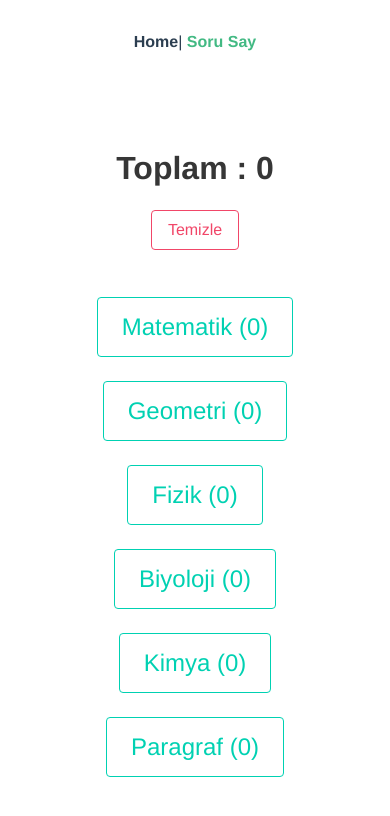
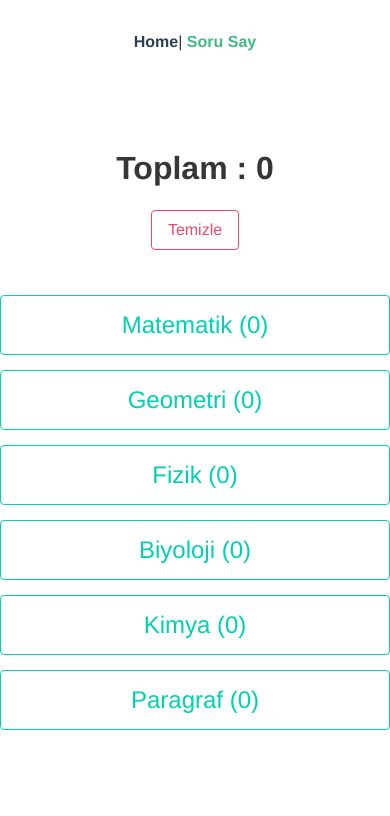
Before and after one commit to TheYkk/soru-say, a Vue app: page /soru in a window 390 px wide. Shown: the top 816 px of the page. Built offline with nearby package versions, Linux system fonts and the light colour scheme.

Commit message:
Mobile First Fixed

```diff
--- a/src/components/SoruSay.vue
+++ b/src/components/SoruSay.vue
@@ -1,48 +1,31 @@
 <template>
   <div class="container">
     <h1 class="title">Toplam : {{ $store.getters.topla }}</h1>
-    <a id="temizle" v-on:click="clear()" class="button is-danger is-outlined">Temizle</a>
-    <div class="columns">
-      <div class="column">
-        <a
-          v-on:click="say('mat')"
-          class="button is-large is-primary is-outlined"
-        >Matematik ({{ $store.getters.dersler.mat }})</a>
-      </div>
-      <div class="column">
-        <a
-          v-on:click="say('geo')"
-          class="button is-large is-primary is-outlined"
-        >Geometri ({{ $store.getters.dersler.geo }})</a>
-      </div>
-      <div class="column">
-        <a
-          v-on:click="say('fiz')"
-          class="button is-large is-primary is-outlined"
-        >Fizik ({{ $store.getters.dersler.fiz }})</a>
-      </div>
-      <div class="column">
-        <a
-          v-on:click="say('biy')"
-          class="button is-large is-primary is-outlined"
-        >Biyoloji ({{ $store.getters.dersler.biy }})</a>
-      </div>
-      <div class="column">
-        <a
-          v-on:click="say('kim')"
-          class="button is-large is-primary is-outlined"
-        >Kimya ({{ $store.getters.dersler.kim }})</a>
-      </div>
-      <div class="column">
-        <a
-          v-on:click="say('par')"
-          class="button is-large is-primary is-outlined"
-        >Paragraf ({{ $store.getters.dersler.par }})</a>
-      </div>
+    <a id="temizle" v-on:click="clear()" class="button is-danger is-outlined"
+      >Temizle</a
+    >
+    <div class="soru-say-container">
+      <a v-on:click="say('mat')" class="button is-large is-primary is-outlined"
+        >Matematik ({{ $store.getters.dersler.mat }})</a
+      >
+      <a v-on:click="say('geo')" class="button is-large is-primary is-outlined"
+        >Geometri ({{ $store.getters.dersler.geo }})</a
+      >
+      <a v-on:click="say('fiz')" class="button is-large is-primary is-outlined"
+        >Fizik ({{ $store.getters.dersler.fiz }})</a
+      >
+      <a v-on:click="say('biy')" class="button is-large is-primary is-outlined"
+        >Biyoloji ({{ $store.getters.dersler.biy }})</a
+      >
+      <a v-on:click="say('kim')" class="button is-large is-primary is-outlined"
+        >Kimya ({{ $store.getters.dersler.kim }})</a
+      >
+      <a v-on:click="say('par')" class="button is-large is-primary is-outlined"
+        >Paragraf ({{ $store.getters.dersler.par }})</a
+      >
     </div>
   </div>
 </template>
-
 
 <script>
 export default {
@@ -95,3 +78,22 @@ export default {
   }
 };
 </script>
+<style scoped lang="scss">
+.soru-say-container {
+  display: flex;
+  margin-top: 30px;
+  flex-direction: column;
+  justify-content: space-around;
+
+  a {
+    margin-top: 15px;
+  }
+
+  @media (min-width: 992px) {
+    flex-direction: row;
+    a {
+      margin-top: 0;
+    }
+  }
+}
+</style>
```
